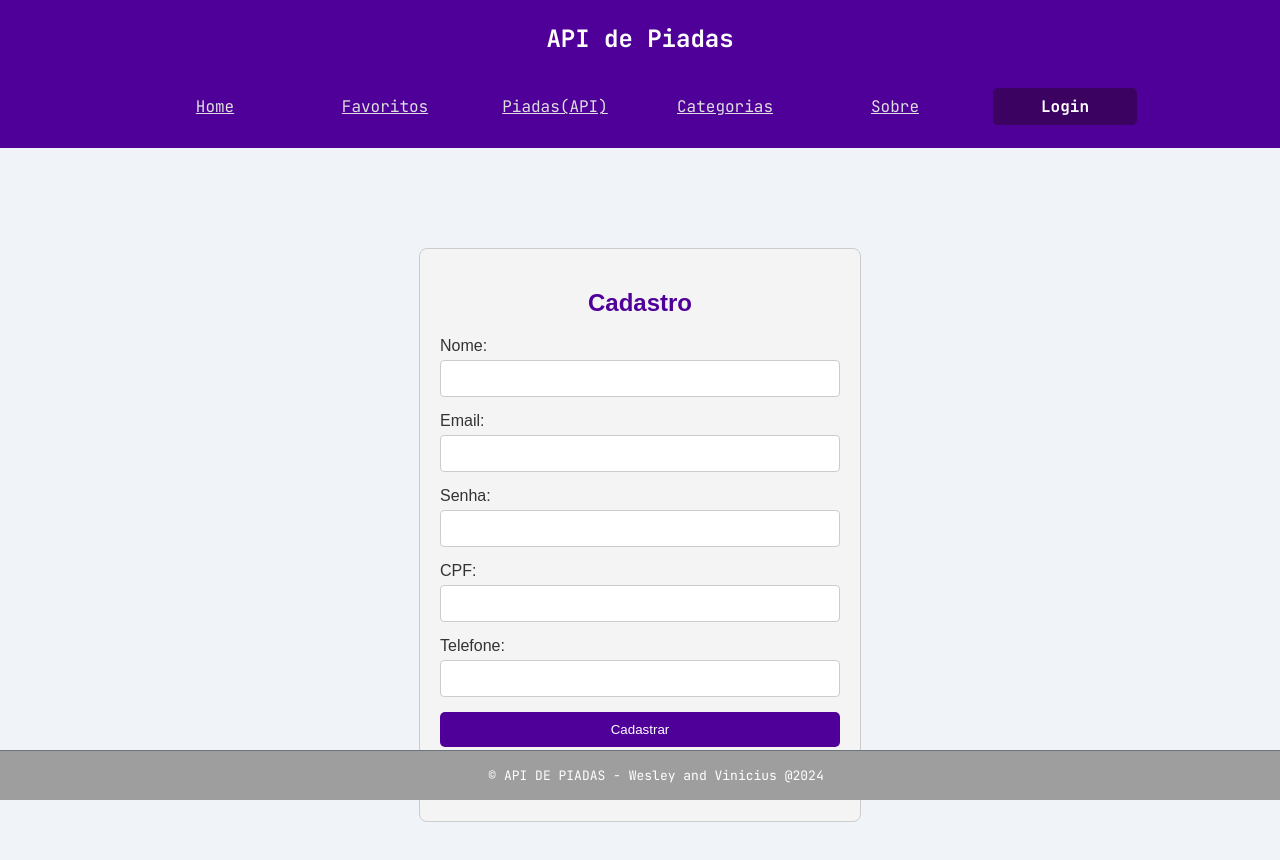
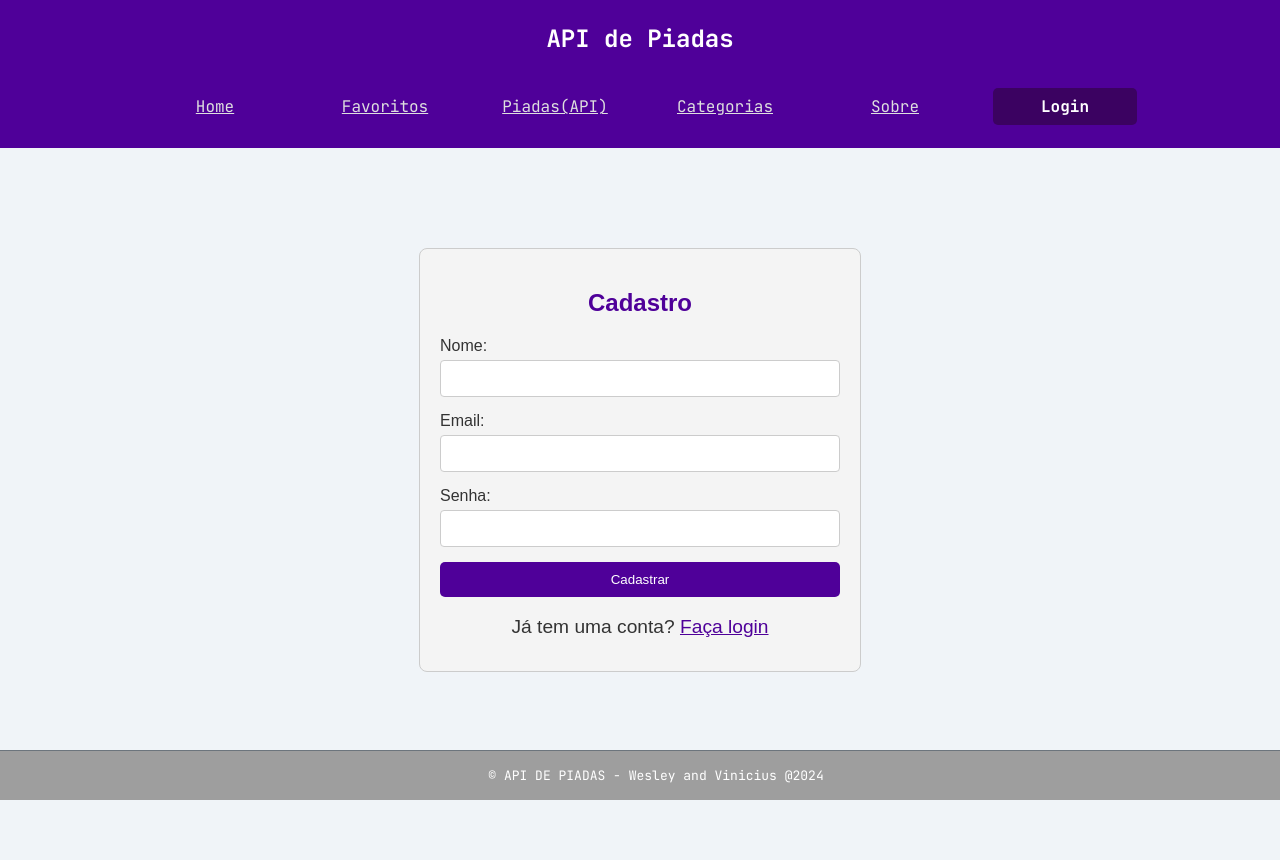
Before and after one commit to ANIFOXY/Trabalho_FullStack_React, a React (Vite) app in the folder frontend/: page /cadastro in a window 1280 px wide. Shown: the top 860 px of the page. After the commit the page ends 800 px from the top, so only its background shows below. Built offline with nearby package versions, Linux system fonts and the light colour scheme.

Commit message:
consertando front

```diff
--- a/frontend/src/pages/Cadastro/index.jsx
+++ b/frontend/src/pages/Cadastro/index.jsx
@@ -1,24 +1,22 @@
 import React, { useState } from 'react';
 import "./styles.css";
+import { createUser } from '../../api/user.jsx';
+
 
 const Cadastro = () => {
-    const [name, setName] = useState('');
+    const [nome, setName] = useState('');
     const [email, setEmail] = useState('');
-    const [password, setPassword] = useState('');
-    const [cpf, setCpf] = useState('');
-    const [phone, setPhone] = useState('');
+    const [senha, setPassword] = useState('');
 
     const handleSubmit = async(e) => {
         e.preventDefault();
 
-        const response = await createUser(( nome, email, senha))
+        const response = await createUser({  nome, email, senha })
         console.log(response)
 
-        console.log('Nome:', name);
+        console.log('Nome:', nome);
         console.log('Email:', email);
-        console.log('Senha:', password);
-        console.log('CPF:', cpf);
-        console.log('Telefone:', phone);
+        console.log('Senha:', senha);
     };
 
     return (
@@ -31,7 +29,7 @@ const Cadastro = () => {
                         type="text"
                         id="name"
                         className="cadastro-input"
-                        value={name}
+                        value={nome}
                         onChange={(e) => setName(e.target.value)}
                         required
                     />
@@ -53,30 +51,8 @@ const Cadastro = () => {
                         type="password"
                         id="password"
                         className="cadastro-input"
-                        value={password}
+                        value={senha}
                         onChange={(e) => setPassword(e.target.value)}
-                        required
-                    />
-                </div>
-                <div className="cadastro-input-group">
-                    <label htmlFor="cpf" className="cadastro-label">CPF:</label>
-                    <input
-                        type="text"
-                        id="cpf"
-                        className="cadastro-input"
-                        value={cpf}
-                        onChange={(e) => setCpf(e.target.value)}
-                        required
-                    />
-                </div>
-                <div className="cadastro-input-group">
-                    <label htmlFor="phone" className="cadastro-label">Telefone:</label>
-                    <input
-                        type="text"
-                        id="phone"
-                        className="cadastro-input"
-                        value={phone}
-                        onChange={(e) => setPhone(e.target.value)}
                         required
                     />
                 </div>
```
